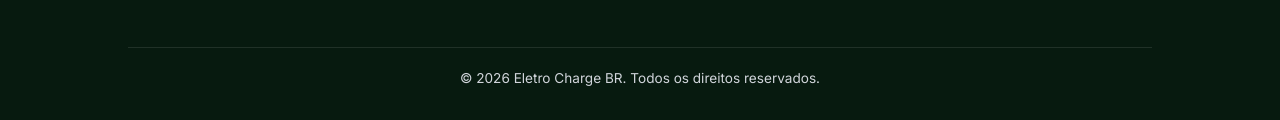
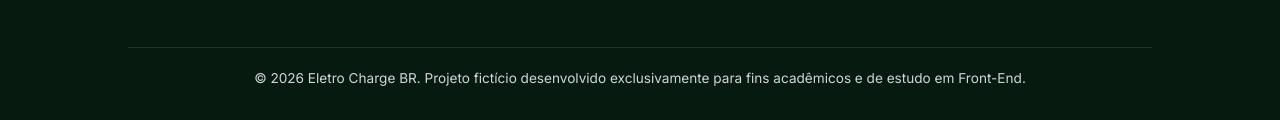
Before and after one commit to alebueeno/eletro-charge-br, a plain HTML site: page index.html in a window 1280 px wide. Shown: the part 3866-3986 px from the top of the page. Drawn offline with Linux system fonts and the light colour scheme.

Commit message:
Update index.html
atualização da linha de copyright

De:
<p>&copy; 2026 Eletro Charge BR. Todos os direitos reservados.</p>

Para:
<p>&copy; 2026 Eletro Charge BR. Projeto fictício desenvolvido exclusivamente para fins acadêmicos e de estudo em Front-End.</p>

```diff
--- a/index.html
+++ b/index.html
@@ -146,7 +146,7 @@
             </div>
         </div>
         <div class="rodape-copyright">
-            <p>&copy; 2026 Eletro Charge BR. Todos os direitos reservados.</p>
+            <p>&copy; 2026 Eletro Charge BR. Projeto fictício desenvolvido exclusivamente para fins acadêmicos e de estudo em Front-End.</p>
         </div>
     </footer>
 
```
